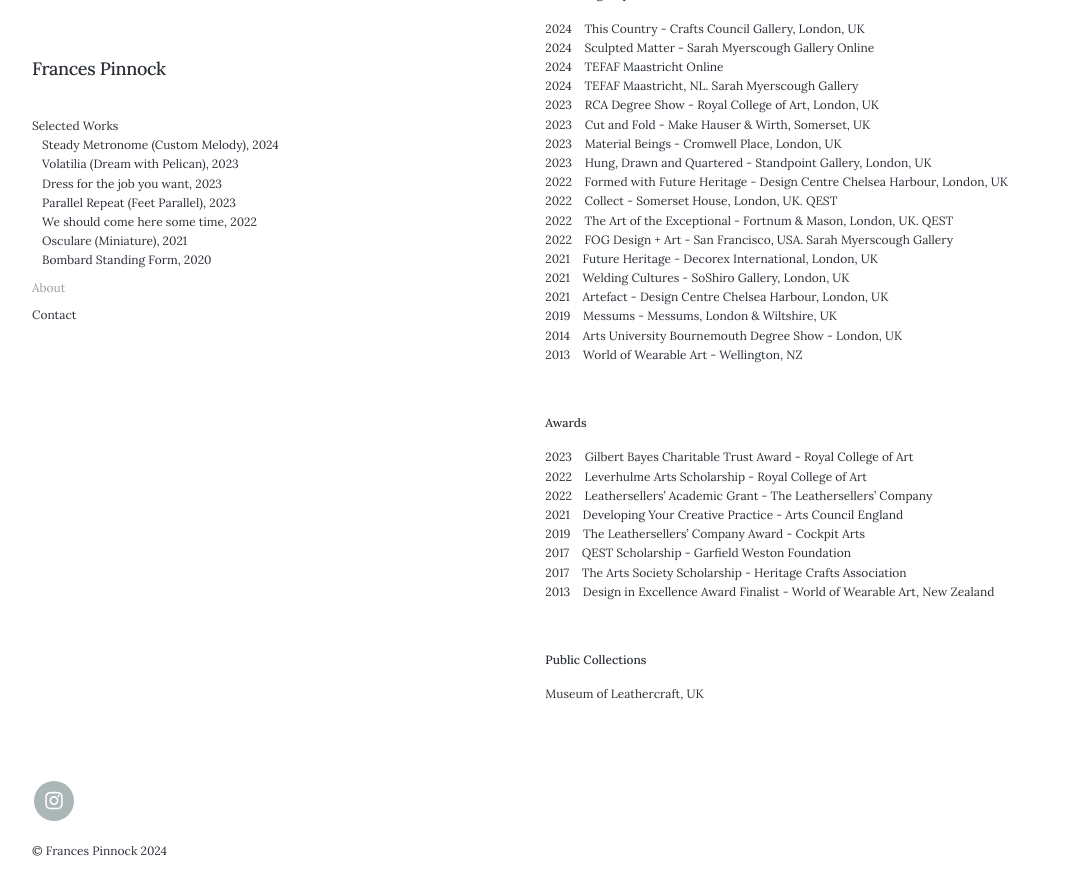
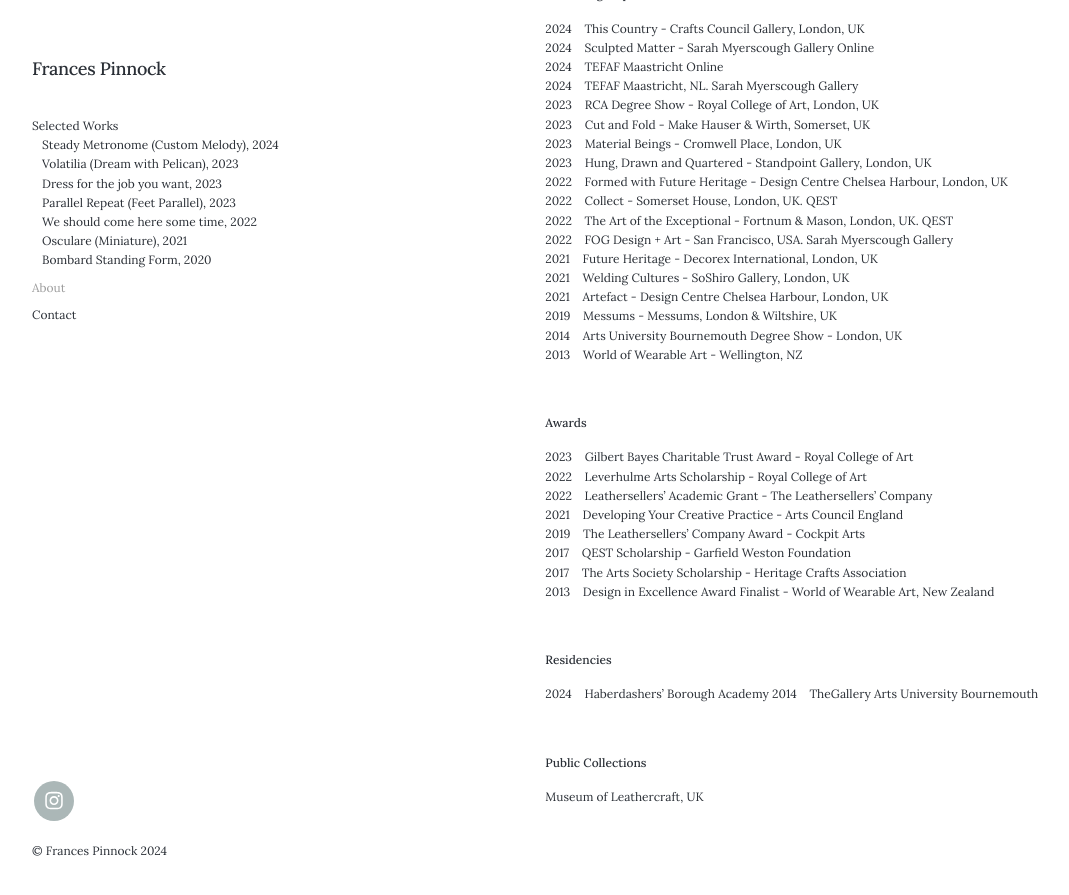
Before and after one commit to francespinnock/francespinnock.github.io, a Jekyll site: the page built from _pages/about.md, in a window 1280 px wide and 900 px high, scrolled down 834 px. Shown: the top 895 px of the window, without its empty margins (28-1097 px from the left). Built offline with Jekyll 4.4.1, drawn with Linux system fonts in a browser that asks for light colours; nearby versions of some CDN libraries.

Commit message:
Update about.md

```diff
--- a/_pages/about.md
+++ b/_pages/about.md
@@ -76,6 +76,14 @@ She is represented by Sarah Myerscough Gallery, London.
 <br />
 
 
+**Residencies**
+
+2024&nbsp;&nbsp;&nbsp; Haberdashers' Borough Academy
+2014&nbsp;&nbsp;&nbsp; TheGallery Arts University Bournemouth
+
+<br />
+
+
 **Public Collections**
 
 Museum of Leathercraft, UK
```
